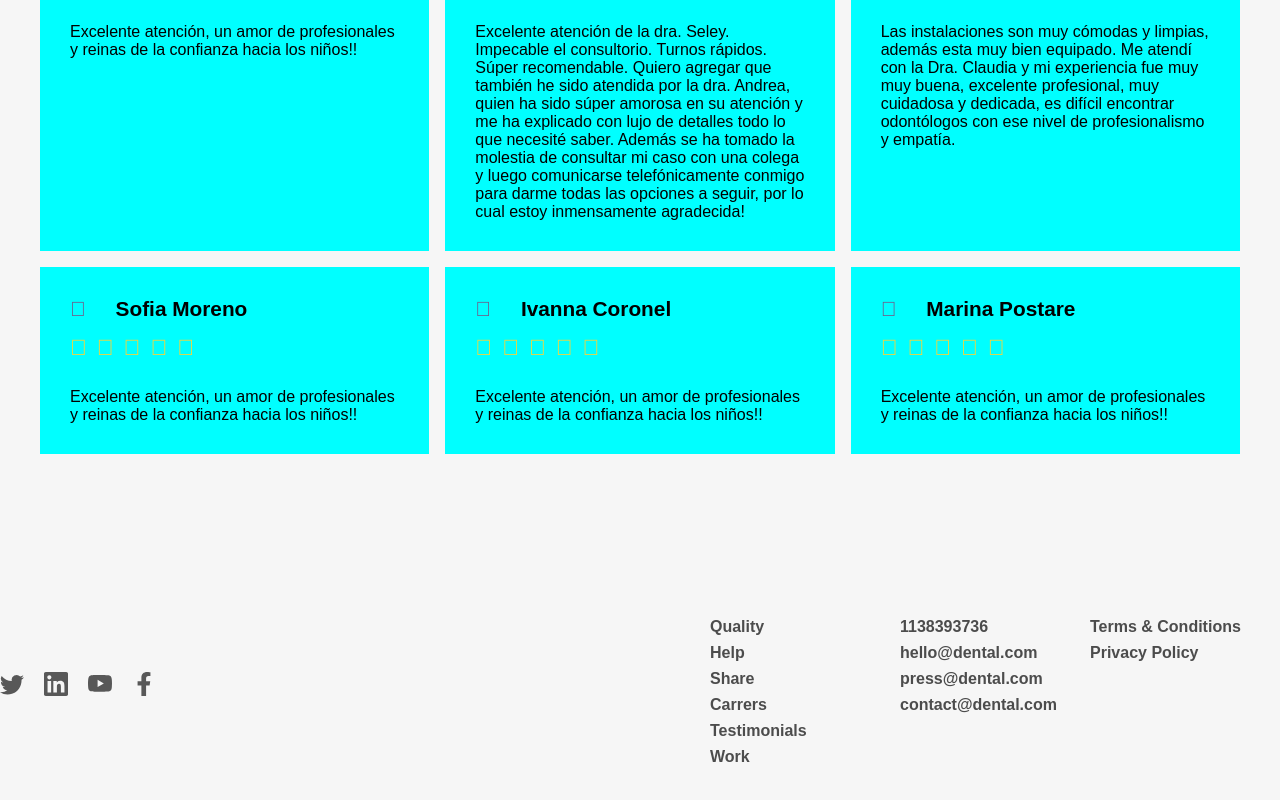
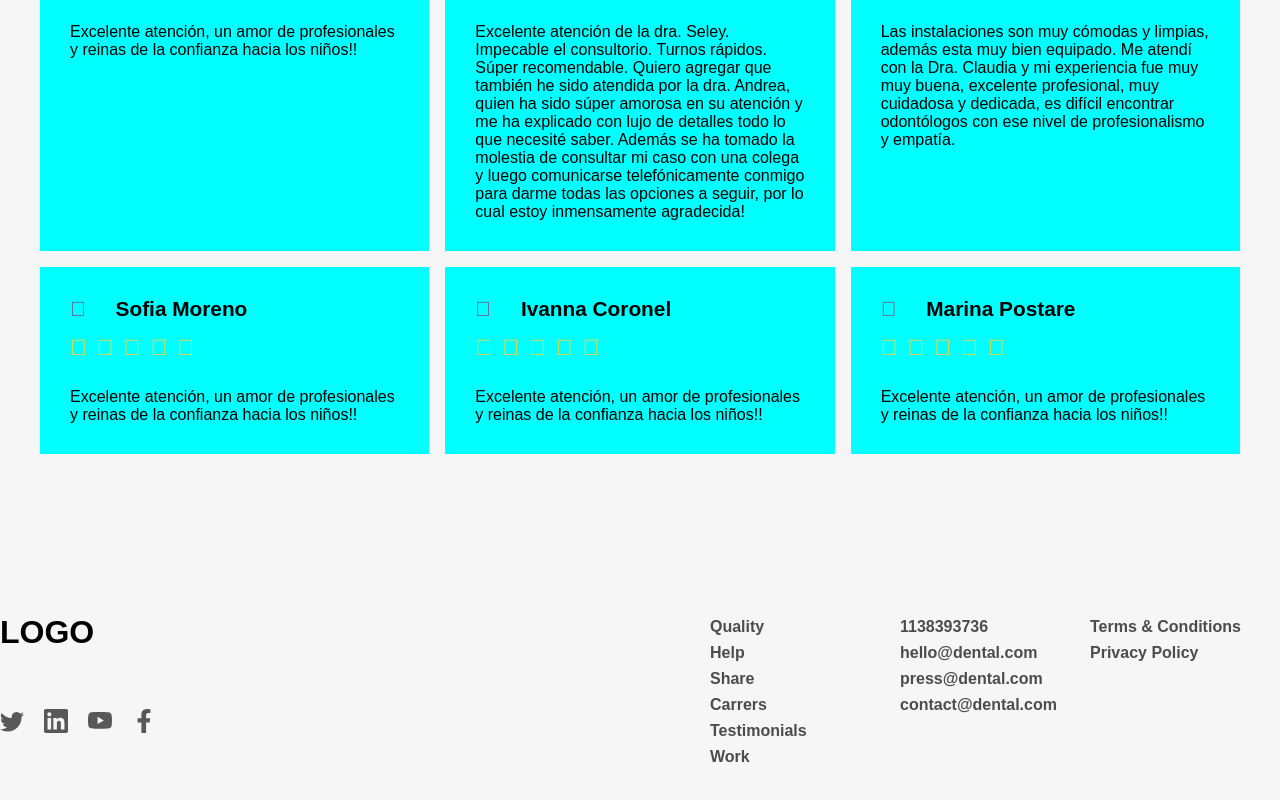
Before and after one commit to juanma-hinojosa/seley-cios, a React (Vite) app: page / in a window 1280 px wide. Shown: the part 2864-3664 px from the top of the page. Built offline with nearby package versions, Linux system fonts and the light colour scheme.

Commit message:
Footer changes 3

```diff
--- a/src/componets/FooterComponent.jsx
+++ b/src/componets/FooterComponent.jsx
@@ -9,7 +9,7 @@ function FooterComponent() {
         <footer className="footer-wrapper">
             <div className="footer-section-one">
                 <div className="footer-logo-container">
-
+                    <h1>LOGO</h1>
                     <img src="" alt="" />
 
                 </div>
--- a/src/css/footer-component.css
+++ b/src/css/footer-component.css
@@ -1,5 +1,3 @@
-
-
 * {
     margin: 0;
     padding: 0;
```
